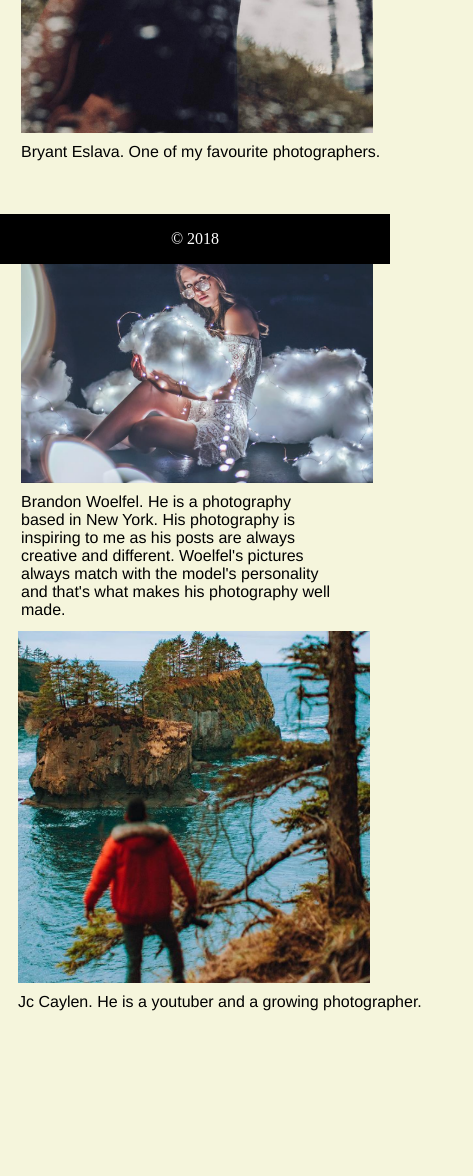
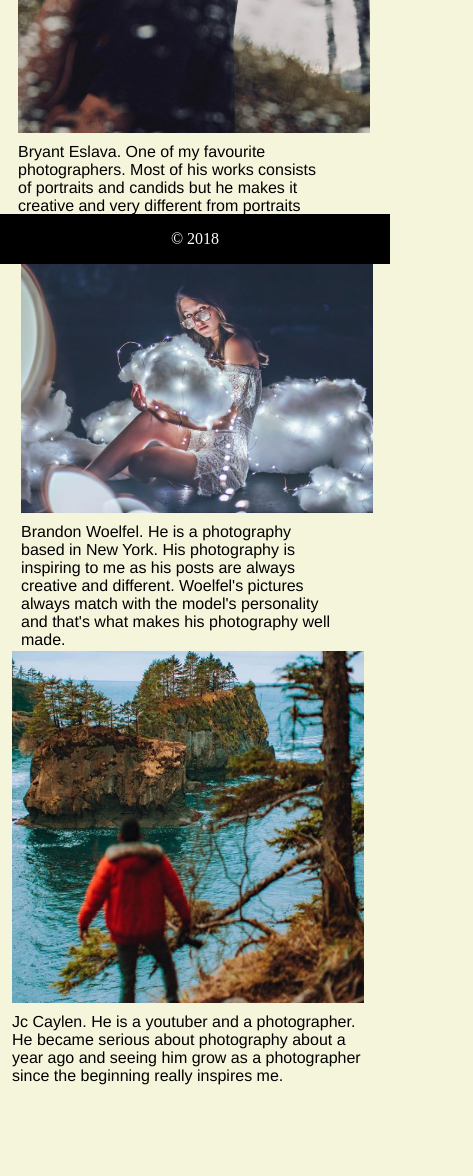
Before and after one commit to joannasitu/MTM6330-Midterm-situ0031, a website: page inspirations.html in a window 390 px wide. Shown: the part 580-1756 px from the top of the page, 473 px wide, since content can reach past the window. Drawn offline with Linux system fonts and the light colour scheme.

Commit message:
Midterm Final Changes

```diff
--- a/inspirations.html
+++ b/inspirations.html
@@ -52,7 +52,9 @@
     <div class="articles">
         <div class="article6">
             <p><img src="images/cindy.png" alt="bryant-eslava">
-                Bryant Eslava. One of my favourite photographers.
+                Bryant Eslava. One of my favourite photographers. Most of his works consists of portraits and candids
+                but he makes it creative and very different from portraits you normally see.
+
             </p>
         </div>
         <div class="article7">
@@ -63,7 +65,8 @@
         </div>
         <div class="article8">
             <p><img src="images/jccaylen.png" alt="jc-caylen">
-                Jc Caylen. He is a youtuber and a growing photographer.
+                Jc Caylen. He is a youtuber and a photographer. He became serious about photography about a year ago
+                and seeing him grow as a photographer since the beginning really inspires me.
             </p>
         </div>
     </div>
--- a/scss/main.scss
+++ b/scss/main.scss
@@ -140,7 +140,7 @@ nav ul li a {
 
 // Main Page
 .square {
-    display: inline-block;
+    display: flex;
     width: 100%;
     text-align: center;
     margin: 16em 0 0 0;
@@ -223,7 +223,7 @@ nav ul li a {
 
 // Portfolio Page
 .articles {
-    display: inline-block;
+    display: flex;
     width: 100%;
 }
 
@@ -360,7 +360,7 @@ nav ul li a {
         width: 340px;
         height: 140px;
         top: 40rem;
-        right: -45px;
+        right: -35px;
     }
 }
 
@@ -456,7 +456,7 @@ nav ul li a {
     }
 
     .square .center img {
-            top: 285px;
+            top: 310px;
             left: 76px;
         }
 
@@ -490,21 +490,29 @@ nav ul li a {
 
     // Inspirations Page
     .article6 p {
-        right: -83px;
+        right: 37px;
         top: 700px;
-        width: 110%;
+        width: 80%;
+
+        img {
+            width: 100%;
+        }
     }
 
     .article7 p {
         width: 80%;
         left: -2px;
-        top: 1050px;
+        top: 1080px;
     }
 
     .article8 p {
-        top: 1550px;
-        width: 110%;
-        left: -5px;
+        top: 1570px;
+        width: 90%;
+        left: -50px;
+
+        img {
+            width: 90%;
+        }
     }
 
     // About Page
@@ -539,5 +547,5 @@ nav ul li a {
         transition: 0.3s;
         top: -75px;
         left: 350px;
-      }
     }
+}
```
Also changed, not shown: css/main.css, css/min/main.css.
